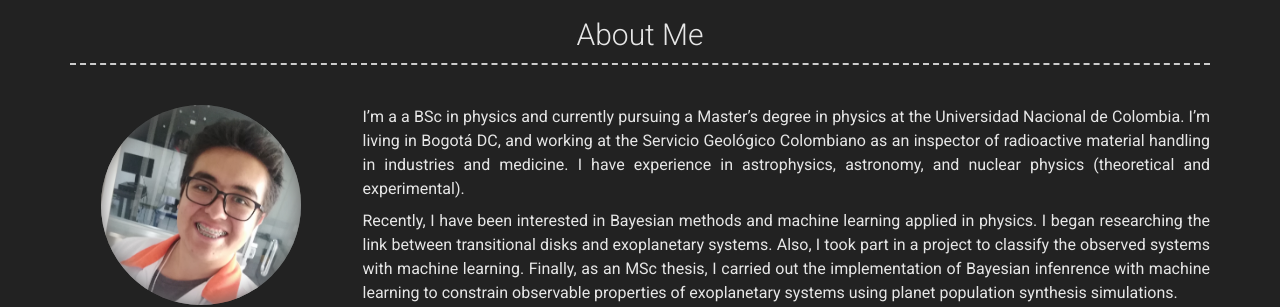
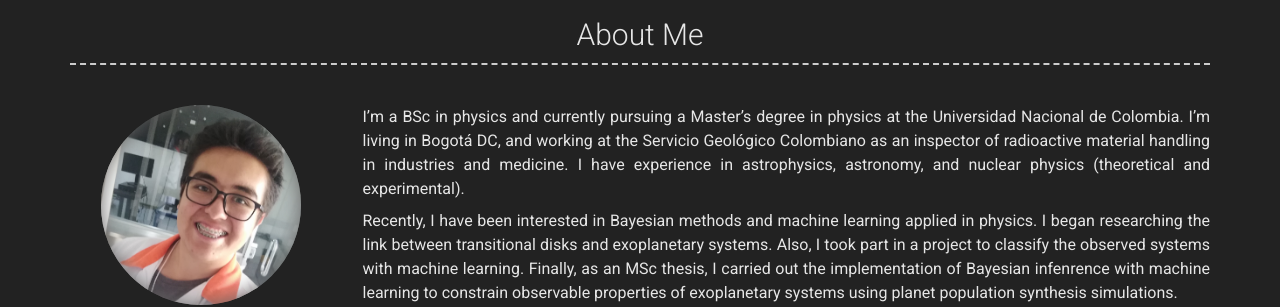
Before and after one commit to fjbautistas/fjbautistas.github.io, a Jekyll site: the page built from index.md, in a window 1280 px wide and 900 px high. Shown: the part 224-531 px from the top of the window. Built offline with Jekyll 4.4.1, drawn with Linux system fonts in a browser that asks for light colours; nearby versions of some CDN libraries.

Commit message:
corrections x2

```diff
--- a/_config.yml
+++ b/_config.yml
@@ -26,7 +26,7 @@ about_title: About Me
 about_profile_image: images/prof.jpg
 about_content: | # this will include new lines to allow paragraphs
 
-  I'm a a BSc in physics and currently pursuing a Master's degree in physics at the Universidad Nacional de Colombia. I'm living in Bogotá DC, and working at the Servicio Geológico Colombiano as an inspector of radioactive material handling in industries and medicine. I have experience in astrophysics, astronomy, and nuclear physics (theoretical and experimental).
+  I'm a BSc in physics and currently pursuing a Master's degree in physics at the Universidad Nacional de Colombia. I'm living in Bogotá DC, and working at the Servicio Geológico Colombiano as an inspector of radioactive material handling in industries and medicine. I have experience in astrophysics, astronomy, and nuclear physics (theoretical and experimental).
 
   Recently, I have been interested in Bayesian methods and machine learning applied in physics. I began researching the link between transitional disks and exoplanetary systems. Also, I took part in a project to classify the observed systems with machine learning. Finally, as an MSc thesis, I carried out the implementation of Bayesian infenrence with machine learning to constrain observable properties of exoplanetary systems using planet population synthesis simulations.
 
```
